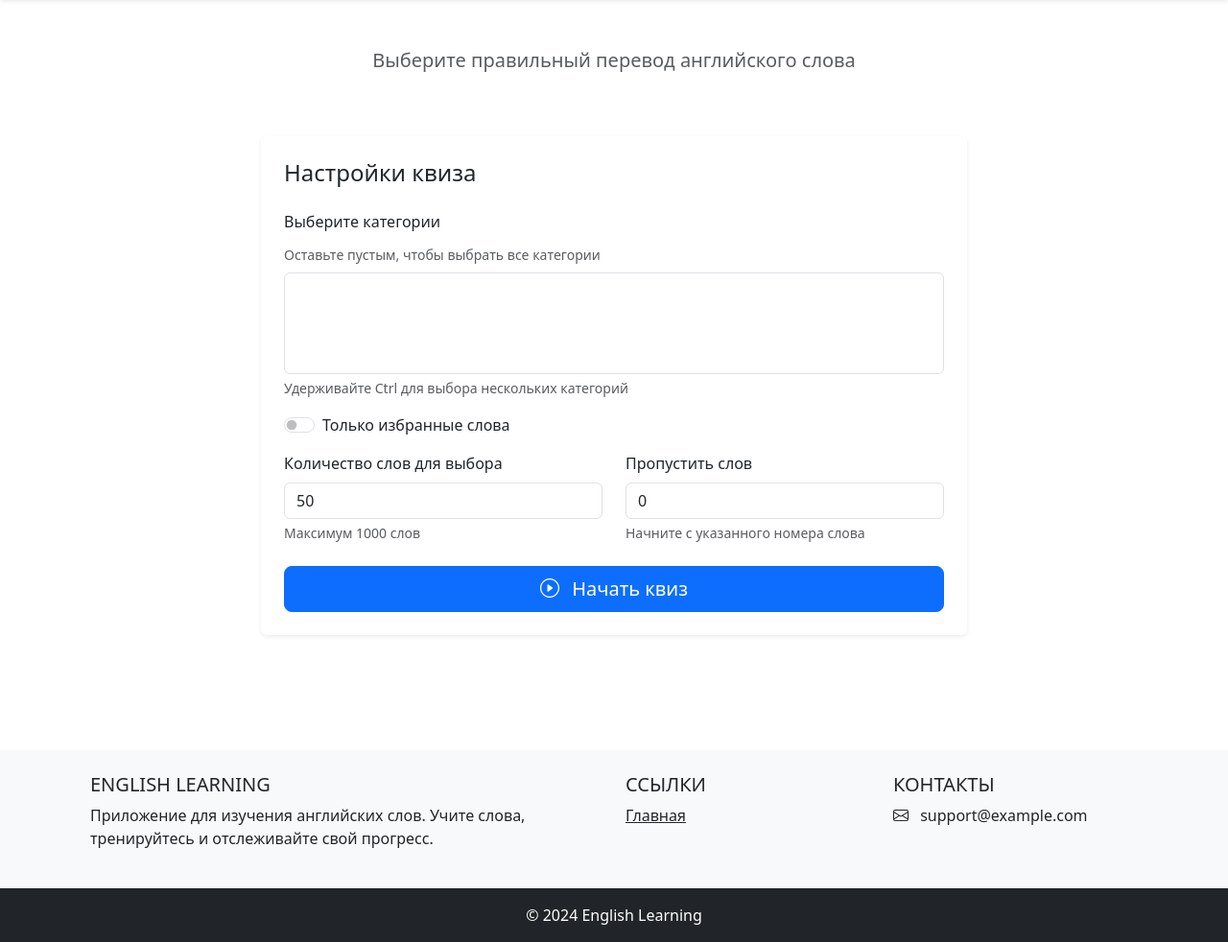
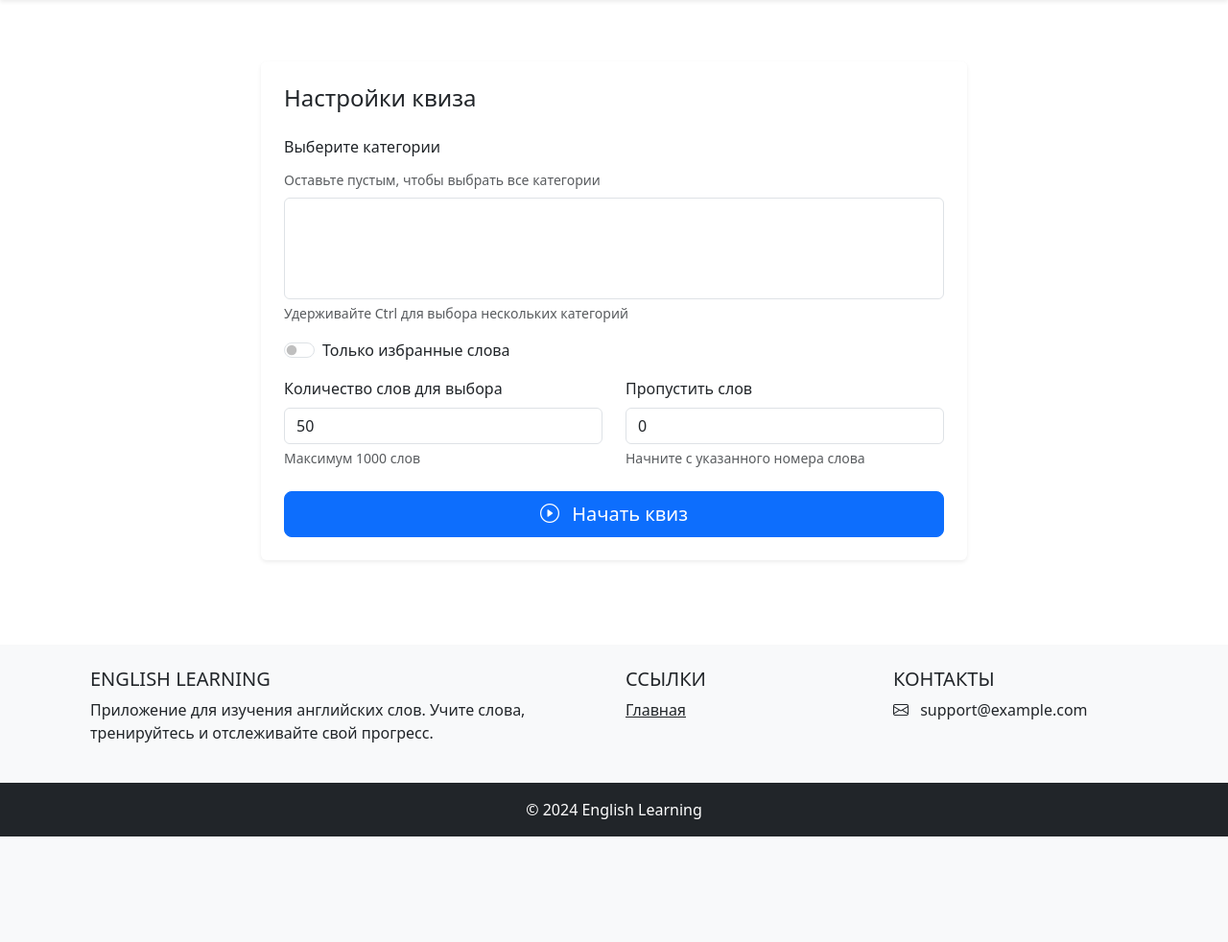
Before and after one commit to Ridmovies/vocabulary-builder, a FastAPI app: template app/web/templates/quiz.html in a window 1280 px wide. Shown: the part 56-1038 px from the top of the page at 96% size. After the commit the page ends 928 px from the top, so only its background shows below. Run offline with FastAPI, Linux system fonts and the light colour scheme; the template is opened without the code that fills it, so the values that code supplies are empty; parts of the project's set-up code (start-up, migrations or seed data) failed here and were passed over.

Commit message:
* fix quize template

```diff
--- a/app/web/templates/quiz.html
+++ b/app/web/templates/quiz.html
@@ -4,13 +4,13 @@
 {% block title %}Квиз по словам - English Learning{% endblock %}
 
 {% block content %}
-<div class="container py-5">
+<div class="container py-3">
     <!-- Заголовок -->
     <div class="row mb-5">
-        <div class="col-12 text-center">
-<!--            <h1 class="display-4 fw-bold mb-3">Проверка знаний</h1>-->
-            <p class="lead text-muted">Выберите правильный перевод английского слова</p>
-        </div>
+<!--        <div class="col-12 text-center">-->
+<!--&lt;!&ndash;            <h1 class="display-4 fw-bold mb-3">Проверка знаний</h1>&ndash;&gt;-->
+<!--&lt;!&ndash;            <p class="lead text-muted">Выберите правильный перевод английского слова</p>&ndash;&gt;-->
+<!--        </div>-->
     </div>
 
     <div class="row justify-content-center">
@@ -68,39 +68,40 @@
             <!-- Карточка вопроса (изначально скрыта) -->
             <div class="card shadow-lg border-0 d-none" id="quizCard">
     <div class="card-body p-4">
-                    <!-- Статистика -->
-                    <div class="row mb-4">
-                        <div class="col-md-4 text-center">
-                            <div class="stat-number text-success" id="correctCount">0</div>
-                            <div class="text-muted">Правильно</div>
-                        </div>
-                        <div class="col-md-4 text-center">
-                            <div class="stat-number text-danger" id="wrongCount">0</div>
-                            <div class="text-muted">Неправильно</div>
-                        </div>
-                        <div class="col-md-4 text-center">
-                            <div class="stat-number text-primary" id="totalCount">0</div>
-                            <div class="text-muted">Всего вопросов</div>
-                        </div>
-                    </div>
-
+        <div class="text-center py-1">
             <!-- Вопрос -->
-                    <div class="text-center py-5">
-<!--                        <h3 class="mb-4">Выберите перевод слова:</h3>-->
-                        <div class="display-2 fw-bold text-primary mb-5" id="questionWord"></div>
+            <div class="display-2 fw-bold text-primary mb-4" id="questionWord"></div>
 
             <!-- Варианты ответов -->
             <div class="row g-3" id="optionsContainer">
                 <!-- Варианты будут сгенерированы здесь -->
             </div>
 
-                        <!-- Кнопка паузы -->
-<!--                        <div class="mt-5">-->
-<!--                            <button class="btn btn-outline-secondary" id="pauseQuizBtn">-->
-<!--                                <i class="bi bi-pause-circle me-2"></i>-->
-<!--                                Пауза-->
-<!--                            </button>-->
-<!--                        </div>-->
+                        <!-- Статистика -->
+            <div class="row mb-4 justify-content-center">
+                <div class="col-4 text-center">
+                    <div class="stat-number text-success" id="correctCount">0</div>
+                    <div class="text-muted">Правильно</div>
+                </div>
+                <div class="col-4 text-center">
+                    <div class="stat-number text-danger" id="wrongCount">0</div>
+                    <div class="text-muted">Неправильно</div>
+                </div>
+                <div class="col-4 text-center">
+                    <div class="stat-number text-primary" id="totalCount">0</div>
+                    <div class="text-muted">Всего вопросов</div>
+                </div>
+            </div>
+
+            <!-- Кнопка паузы (по желанию оставить) -->
+            <!--
+            <div class="mt-5">
+                <button class="btn btn-outline-secondary" id="pauseQuizBtn">
+                    <i class="bi bi-pause-circle me-2"></i>
+                    Пауза
+                </button>
+            </div>
+            -->
         </div>
     </div>
 </div>
```
Lines whose indentation alone changed are shown as unchanged.
